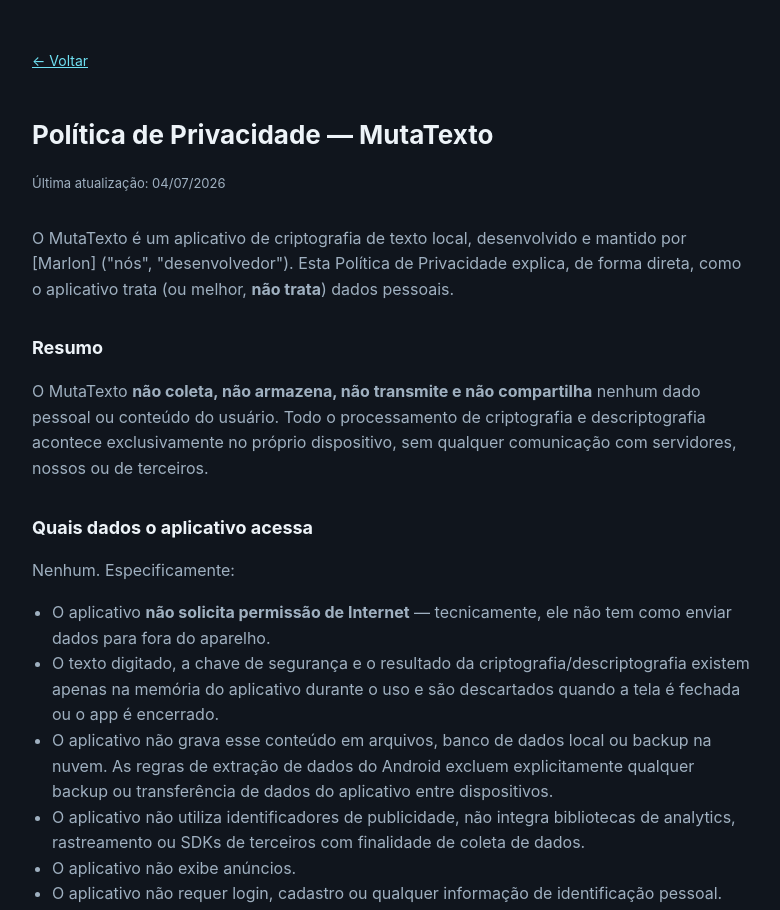
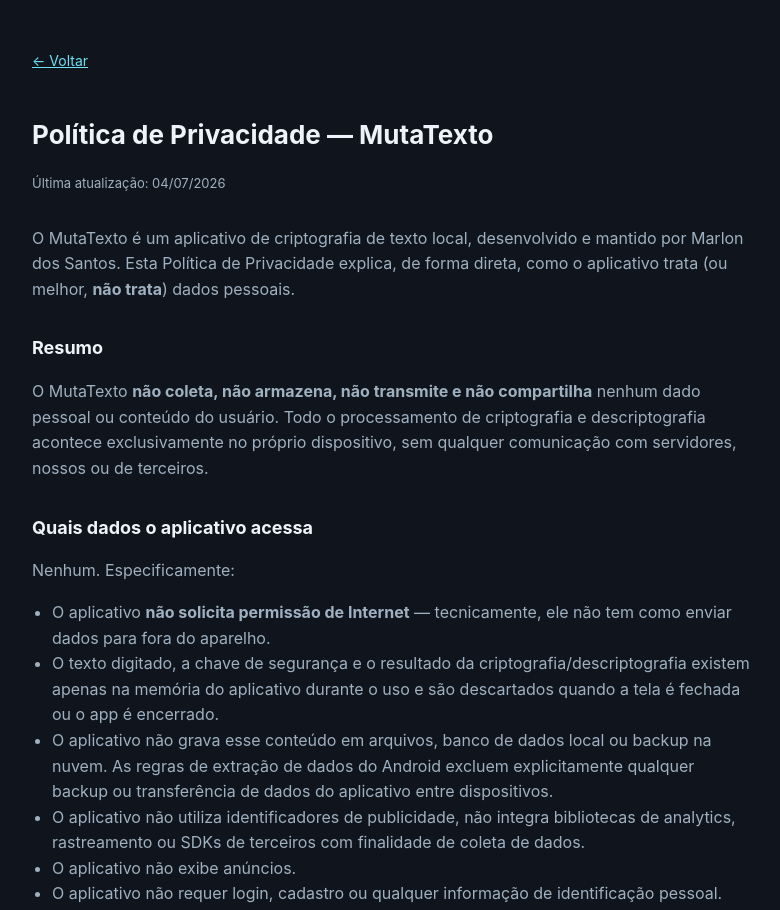
Before and after one commit to marlonms8/mutatexto, a plain HTML site: page docs/privacy.html in a window 1280 px wide. Shown: the top 910 px of the page, without its empty margins (248-1028 px from the left). Drawn offline with Linux system fonts and the light colour scheme.

Commit message:
Update privacy.html

```diff
--- a/docs/privacy.html
+++ b/docs/privacy.html
@@ -18,7 +18,7 @@
 
     <p>
         O MutaTexto é um aplicativo de criptografia de texto local,
-        desenvolvido e mantido por [Marlon] ("nós", "desenvolvedor"). Esta
+        desenvolvido e mantido por Marlon dos Santos. Esta
         Política de Privacidade explica, de forma direta, como o aplicativo
         trata (ou melhor, <strong>não trata</strong>) dados pessoais.
     </p>
```
